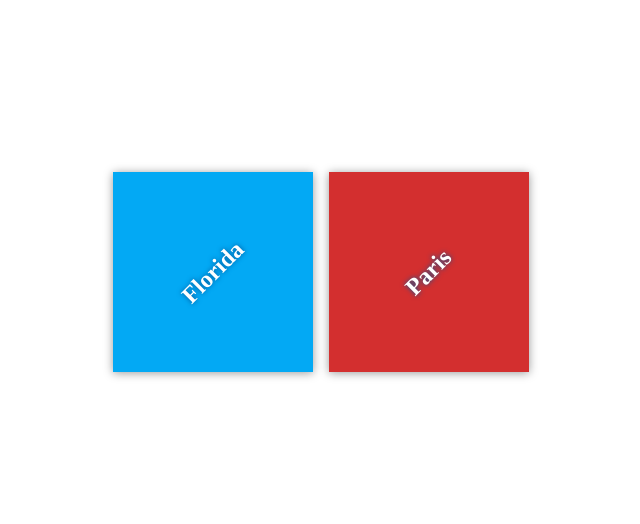
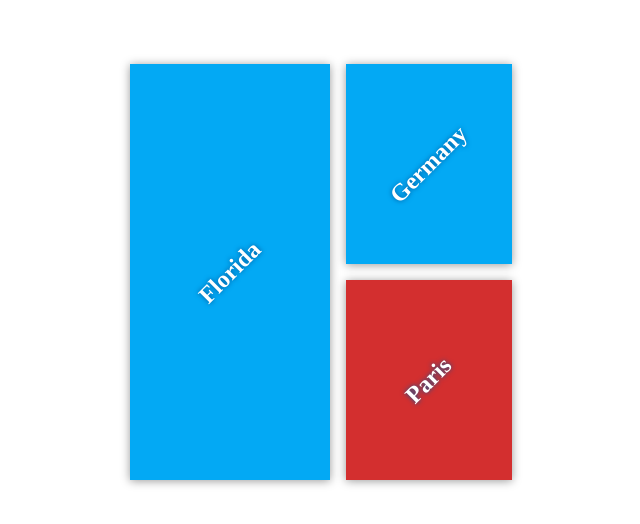
Before and after one commit to AissaBen/my-travel-plean, a plain HTML site: page index.html in a window 1280 px wide. Shown: the part 128-652 px from the top of the page, without its empty margins (319-959 px from the left). Drawn offline with Linux system fonts and the light colour scheme.

Commit message:
ADDING A new country

```diff
--- a/index.html
+++ b/index.html
@@ -13,7 +13,10 @@
             <div class="destination" id="florida">
                 <h2>Florida</h2>
             </div>
-
+			<div class="destination-container">
+            <div class="destination" id="florida">
+                <h2>Germany</h2>
+            </div>
             <div class="destination" id="paris">
                 <h2>Paris</h2>
             </div>
```
